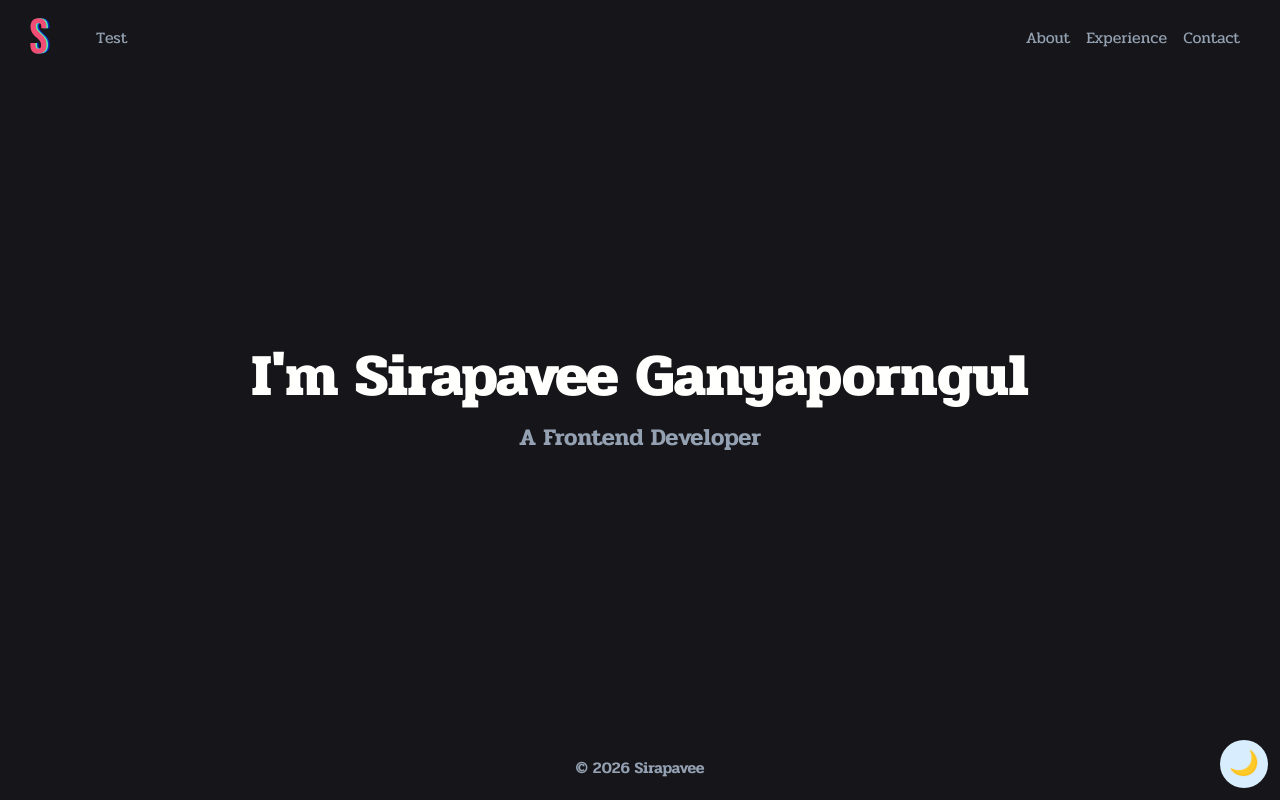
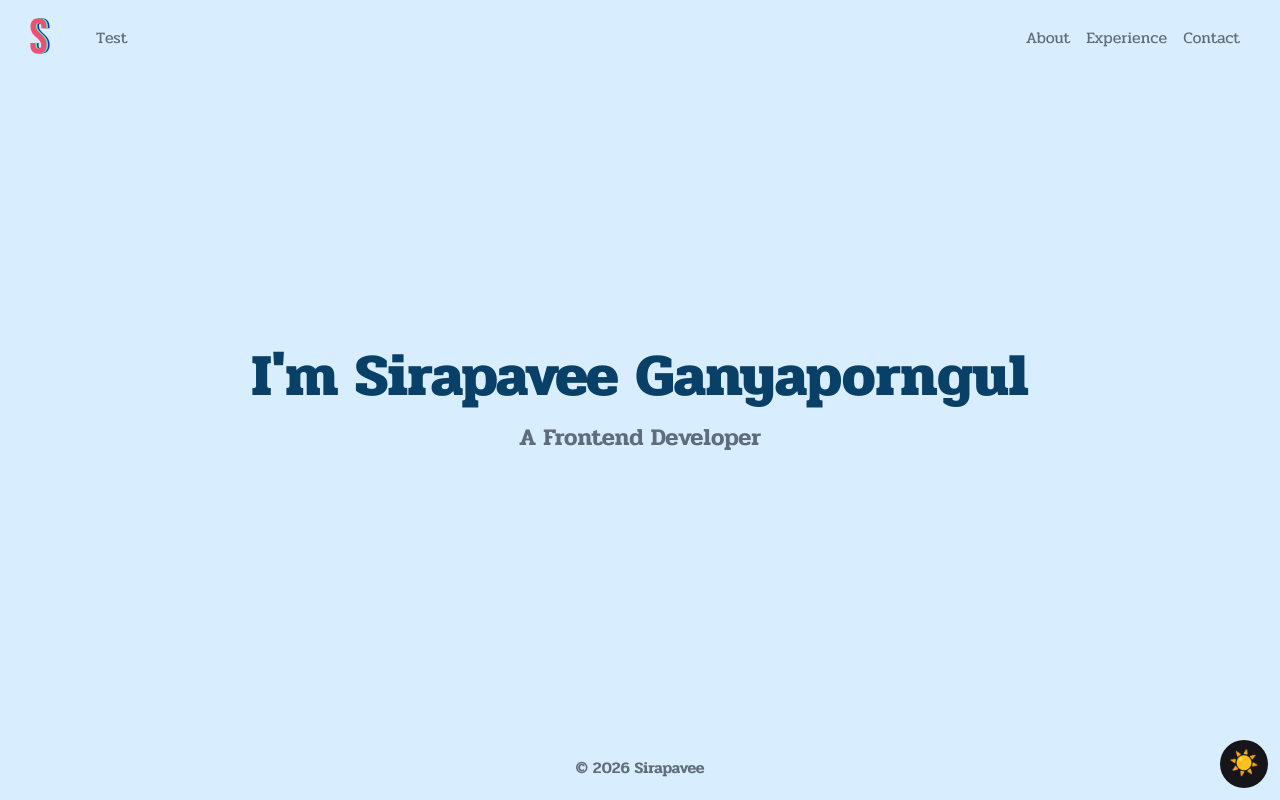
Before and after one commit to Sirapavee/sirapavee, a Next.js app: page / in a window 1280 px wide. Built offline with nearby package versions, Linux system fonts and the light colour scheme; no server answers.

Commit message:
refactor: use cookie on theme + try exit animation

```diff
--- a/package.json
+++ b/package.json
@@ -16,6 +16,7 @@
     "@react-three/postprocessing": "3.0.4",
     "@react-three/rapier": "2.2.0",
     "clsx": "2.1.1",
+    "js-cookie": "3.0.5",
     "leva": "0.10.1",
     "maath": "0.10.8",
     "next": "16.1.6",
@@ -28,6 +29,7 @@
   },
   "devDependencies": {
     "@tailwindcss/postcss": "4",
+    "@types/js-cookie": "^3.0.6",
     "@types/node": "20",
     "@types/react": "19",
     "@types/react-dom": "19",
--- a/src/app/layout.tsx
+++ b/src/app/layout.tsx
@@ -1,4 +1,5 @@
 import { Pridi } from 'next/font/google';
+import { cookies } from 'next/headers';
 
 import { cn } from '../utils/className';
 
@@ -21,15 +22,15 @@ export const metadata = {
   },
 };
 
-export default function RootLayout({
+export default async function RootLayout({
   children,
 }: Readonly<{
   children: React.ReactNode;
 }>) {
-  const localStorage = typeof window !== 'undefined' ? window.localStorage : null;
+  const theme = (await cookies()).get('theme')?.value ?? 'dark;';
 
   return (
-    <html lang='en' data-theme={localStorage?.getItem('theme') ?? 'dark'}>
+    <html lang='en' data-theme={theme}>
       <body
         className={cn(
           'bg-light-blue-100 dark:bg-dark-black-200 antialiased',
@@ -38,7 +39,7 @@ export default function RootLayout({
       >
         <NavBar />
         <div className='h-dvh w-dvw'>{children}</div>
-        <DarkModeCTA />
+        <DarkModeCTA ssrTheme={theme} />
       </body>
     </html>
   );
--- a/src/components/CTA/DarkModeCTA/index.tsx
+++ b/src/components/CTA/DarkModeCTA/DarkModeCTA.tsx
@@ -1,20 +1,27 @@
 'use client';
 
-import { useState } from 'react';
+import { FC, useEffect, useState } from 'react';
+import Cookie from 'js-cookie';
 
-import { getLocalStorage, setLocalStorage } from '@/utils/cookie';
+type DarkModeCTAProps = {
+  ssrTheme: string;
+};
 
-export const DarkModeCTA = () => {
-  const [currentMode, setCurrentMode] = useState(getLocalStorage('theme') ?? 'dark');
+export const DarkModeCTA: FC<DarkModeCTAProps> = ({ ssrTheme }) => {
+  const [currentMode, setCurrentMode] = useState(ssrTheme);
 
   const updateTheme = () => {
-    const theme = getLocalStorage('theme');
+    const theme = Cookie.get('theme');
     const newTheme = !!theme && theme === 'light' ? 'dark' : 'light';
 
-    setLocalStorage('theme', newTheme);
+    Cookie.set('theme', newTheme);
     setCurrentMode(newTheme);
     document.documentElement.setAttribute('data-theme', newTheme);
   };
+
+  useEffect(() => {
+    document.documentElement.setAttribute('data-theme', currentMode);
+  }, [currentMode]);
 
   return (
     <div className='absolute right-3 bottom-3 flex cursor-pointer items-center justify-center'>
@@ -23,7 +30,7 @@ export const DarkModeCTA = () => {
         className='text-light-gray-100 dark:text-dark-gray-200 bg-dark-black-200 dark:bg-light-blue-100 size-12 cursor-pointer rounded-full p-2 text-2xl outline-none'
         onClick={updateTheme}
       >
-        {currentMode === 'dark' ? '🌙' : '☀️'}
+        {currentMode === 'dark' ? '🌑' : '☀️'}
       </button>
     </div>
   );
--- /dev/null
+++ b/src/components/CTA/DarkModeCTA/index.ts
@@ -0,0 +1 @@
+export * from './DarkModeCTA';
--- /dev/null
+++ b/src/components/LandingPage/index.ts
@@ -0,0 +1 @@
+export * from './LandingPage';
--- /dev/null
+++ b/src/components/NavBar/index.ts
@@ -0,0 +1 @@
+export * from './NavBar';
```
Also changed, not shown: src/components/LandingPage/LandingPage.tsx (renamed from src/components/LandingPage/index.tsx, +34 -0 lines), src/components/NavBar/NavBar.tsx (renamed from src/components/NavBar/index.tsx), src/utils/storage.ts (renamed from src/utils/cookie.ts), 1 other file (tests, documents, lock files or other folders).
